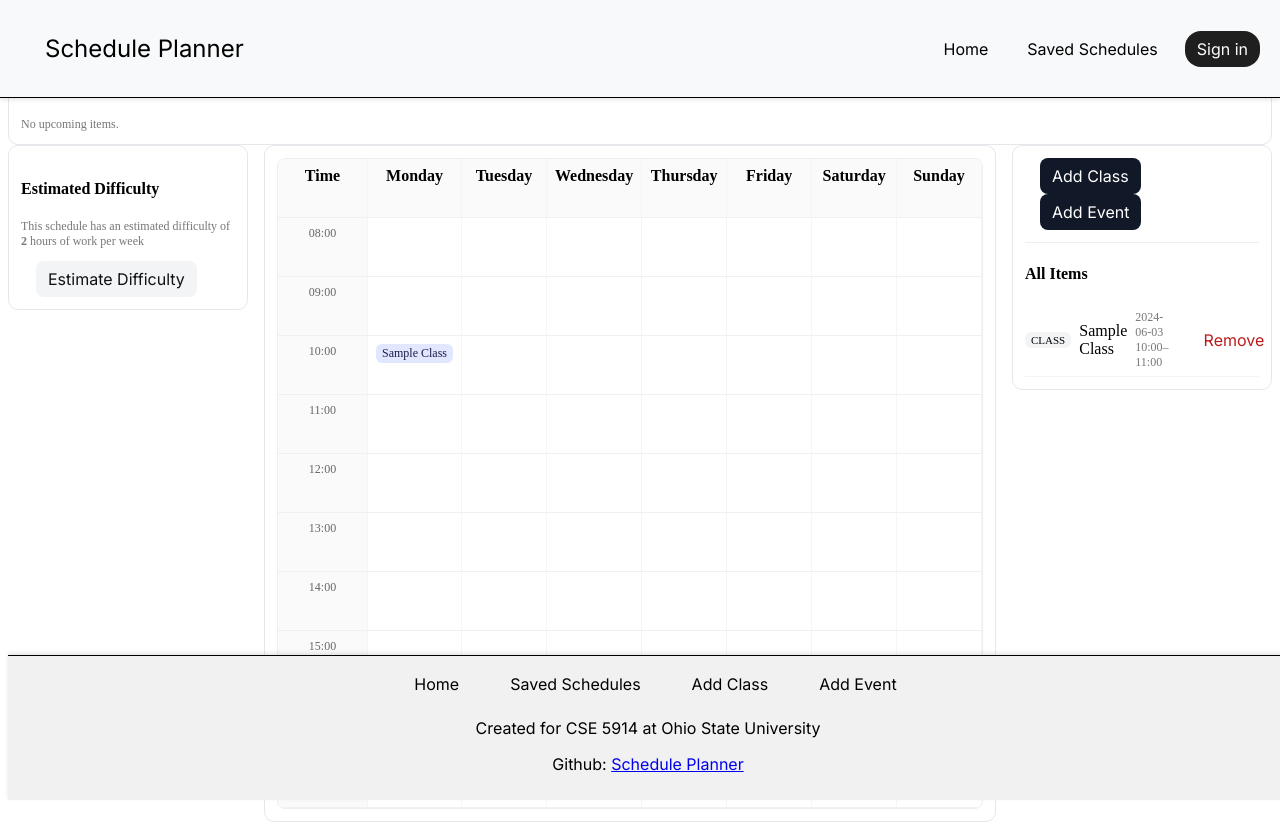
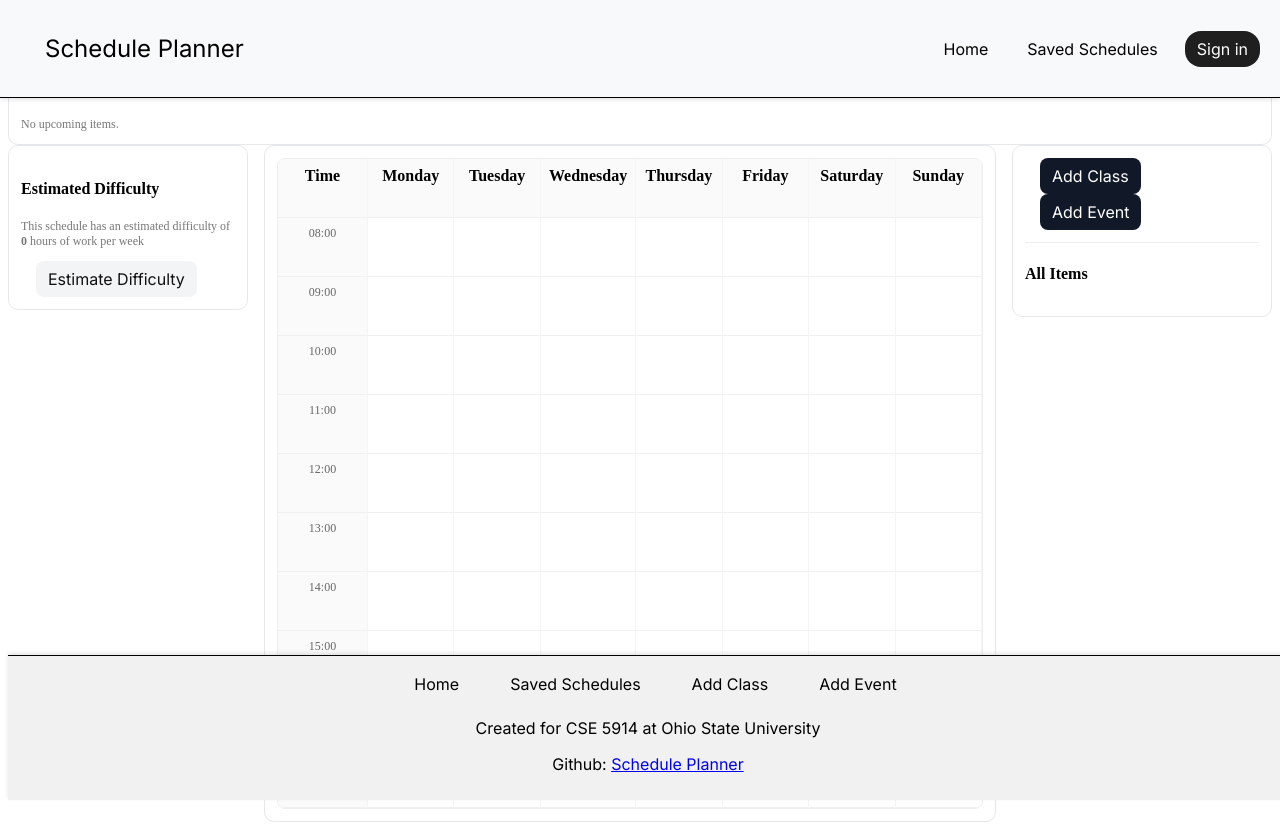
Before and after one commit to CSE5914-Group99/Schedule-Planner-UI, an Angular app: page /landing in a window 1280 px wide. Built offline with nearby package versions, Linux system fonts and the light colour scheme.

Commit message:
Fixed UI function

```diff
--- a/src/app/landing/landing.component.ts
+++ b/src/app/landing/landing.component.ts
@@ -69,24 +69,18 @@ export class LandingComponent {
   }
 
   read(): ScheduleItem[] {
-    // const raw = localStorage.getItem('schedule_data');
-    // return raw ? JSON.parse(raw) : [];
-    return [
-      {
-        id: '1',
-        type: 'class',
-        title: 'Sample Class',
-        date: '2024-06-03',
-        start: '10:00',
-        end: '11:00',
-        location: 'Room 101',
-        notes: 'This is a sample class.',
-      },
-    ];
+  if (typeof window !== 'undefined' && typeof localStorage !== 'undefined') {
+    const raw = localStorage.getItem('schedule_data');
+    return raw ? JSON.parse(raw) : [];
   }
-  write(list: ScheduleItem[]) {
-    // localStorage.setItem('schedule_data', JSON.stringify(list));
+  return [];
+}
+
+write(list: ScheduleItem[]) {
+  if (typeof window !== 'undefined' && typeof localStorage !== 'undefined') {
+    localStorage.setItem('schedule_data', JSON.stringify(list));
   }
+}
 
   refresh() {
     this.items = this.read();
```
Also changed, not shown: src/app/landing/landing.component.html (+4 -4 lines).
